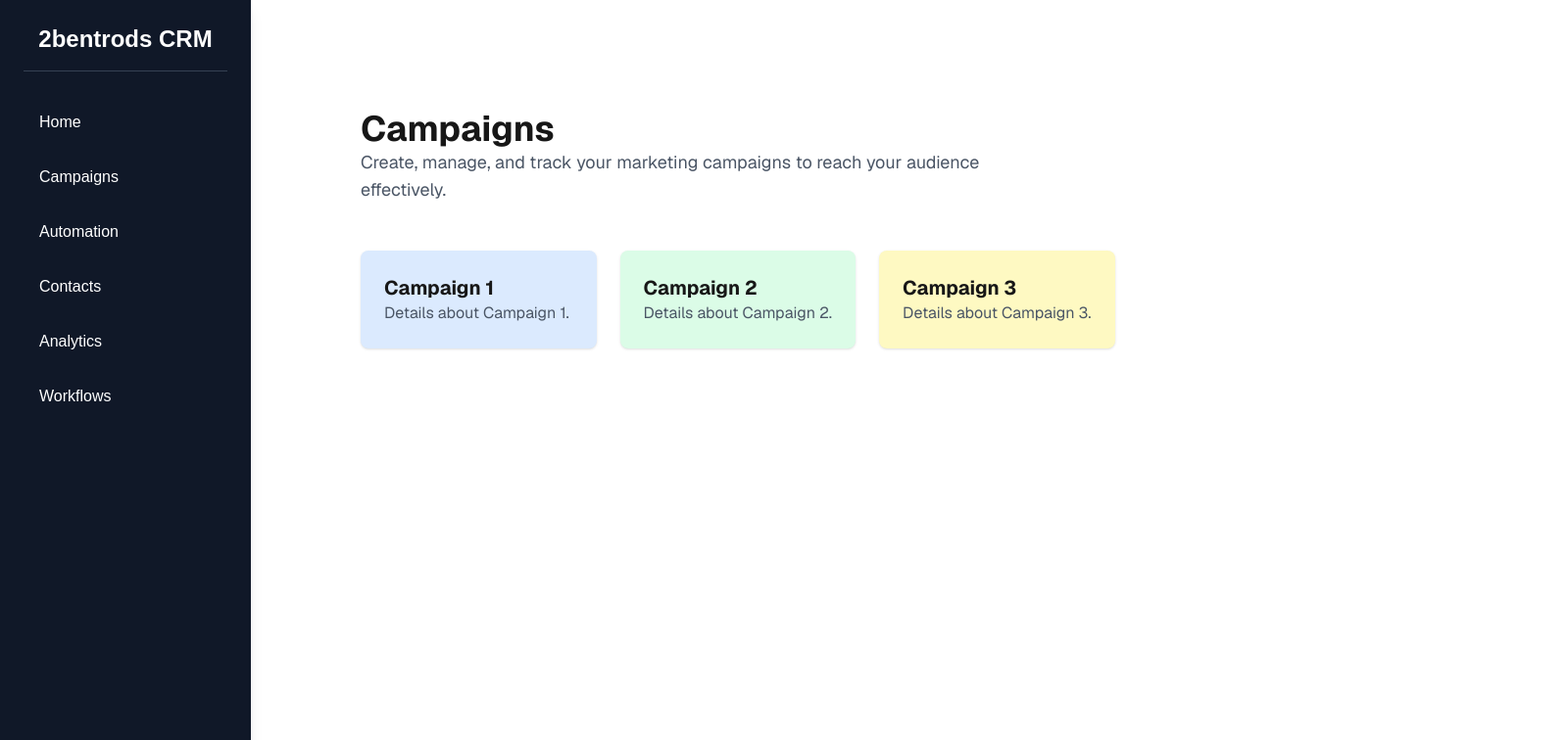
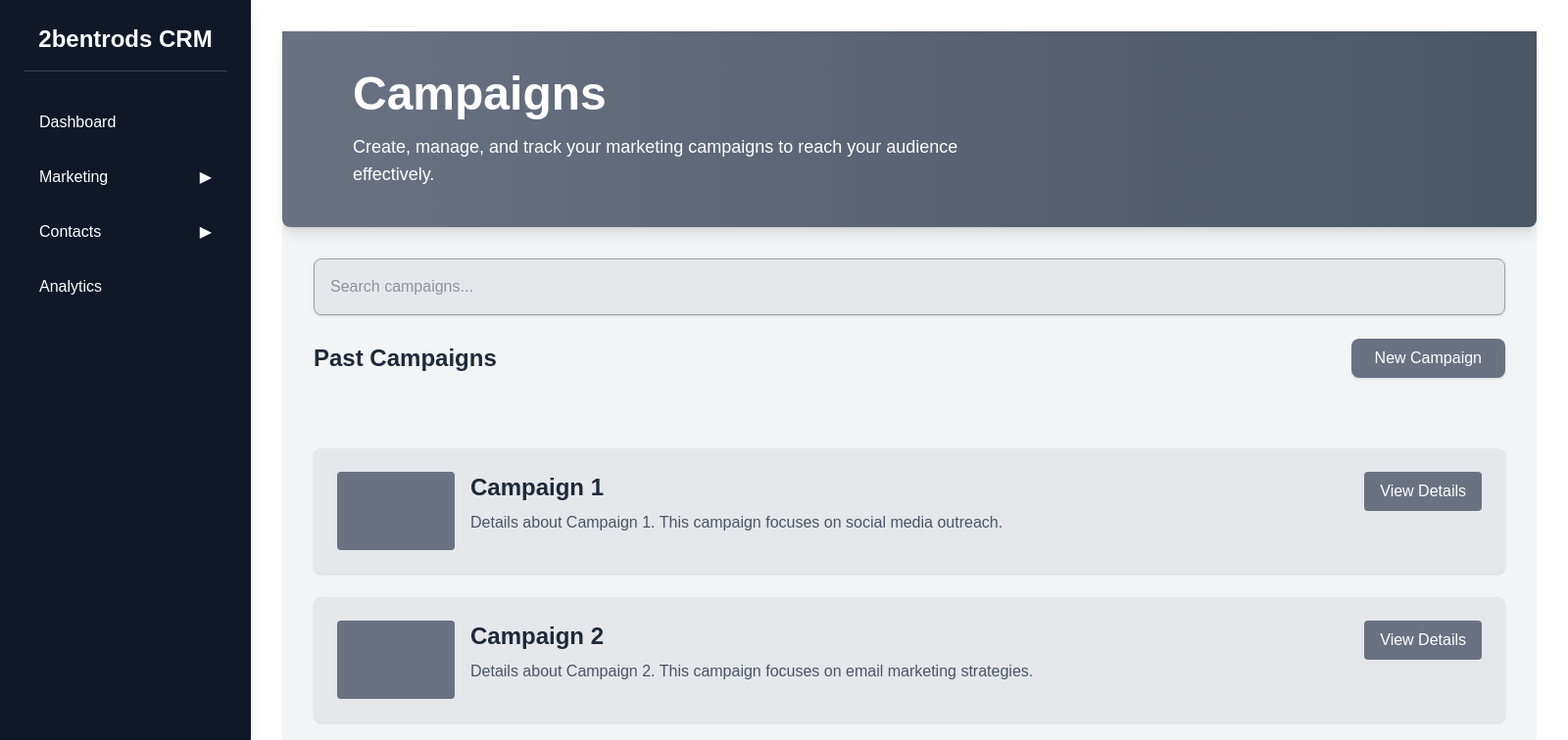
Before and after one commit to anhnguyen765/qut_capstone_t301, a Next.js app in the folder my-project/: page /campaigns in a window 1280 px wide. Shown: the top 756 px of the page at 98% size, 1600 px wide, since content can reach past the window. Built offline with nearby package versions, Linux system fonts and the light colour scheme.

Commit message:
Fixed sidebar to medium fidelity design

```diff
--- a/my-project/app/campaigns/page.tsx
+++ b/my-project/app/campaigns/page.tsx
@@ -1,30 +1,98 @@
 export default function Campaigns() {
-    return (
-      <div className="min-h-screen p-8 sm:p-20 font-[family-name:var(--font-geist-sans)]">
-        <header className="mb-12">
-          <h1 className="text-4xl font-bold text-center sm:text-left">
+  return (
+    <div className="min-h-screen w-screen bg-gray-100">
+      {/* Hero Section */}
+      <header className="bg-gradient-to-r from-gray-500 to-gray-600 text-white p-10 rounded-b-lg shadow-lg">
+        <div className="max-w-7xl mx-auto px-4 sm:px-6 lg:px-8">
+          <h1 className="text-5xl font-extrabold text-center sm:text-left">
             Campaigns
           </h1>
-          <p className="text-lg text-center sm:text-left text-gray-600 max-w-2xl">
-            Create, manage, and track your marketing campaigns to reach your audience effectively.
+          <p className="text-lg text-center sm:text-left max-w-2xl mt-4">
+            Create, manage, and track your marketing campaigns to reach your
+            audience effectively.
           </p>
-        </header>
+        </div>
+      </header>
 
-        <section className="grid grid-cols-1 sm:grid-cols-2 lg:grid-cols-3 gap-6">
-          {/* Placeholder for campaign cards */}
-          <div className="p-6 bg-blue-100 rounded-lg shadow">
-            <h2 className="text-xl font-bold">Campaign 1</h2>
-            <p className="text-gray-600">Details about Campaign 1.</p>
+      {/* Search Bar */}
+      <div className="max-w-7xl mx-auto px-4 sm:px-6 lg:px-8 mt-8">
+        <input
+          type="text"
+          placeholder="Search campaigns..."
+          className="w-full p-4 border border-gray-400 rounded-lg shadow-sm focus:outline-none focus:ring-2 focus:ring-gray-500 focus:border-gray-500 bg-gray-200 text-gray-700"
+        />
+      </div>
+
+      <div className="max-w-7xl mx-auto px-4 sm:px-6 lg:px-8">
+        <div className="flex justify-between items-center py-6">
+          <h2 className="text-2xl font-bold text-gray-800">Past Campaigns</h2>
+          <button className="px-6 py-2 bg-gray-500 text-white rounded-lg shadow hover:bg-gray-600 transition-colors">
+            New Campaign
+          </button>
+        </div>
+      </div>
+
+      {/* Campaign List Section */}
+      <main className="max-w-7xl mx-auto px-4 sm:px-6 lg:px-8 py-12">
+        <section className="space-y-6">
+          {/* Campaign Item 1 */}
+          <div className="flex items-start p-6 bg-gray-200 rounded-lg shadow hover:shadow-lg transition-shadow duration-300">
+            <div className="w-30 h-20 bg-gray-500 rounded mr-4"></div>
+            <div className="flex-1">
+              <h2 className="text-2xl font-bold mb-2 text-gray-800">
+                Campaign 1
+              </h2>
+              <p className="text-gray-600">
+                Details about Campaign 1. This campaign focuses on social media
+                outreach.
+              </p>
+            </div>
+            <button className="ml-auto px-4 py-2 bg-gray-500 text-white rounded hover:bg-gray-600 transition-colors">
+              View Details
+            </button>
           </div>
-          <div className="p-6 bg-green-100 rounded-lg shadow">
-            <h2 className="text-xl font-bold">Campaign 2</h2>
-            <p className="text-gray-600">Details about Campaign 2.</p>
+
+          {/* Campaign Item 2 */}
+          <div className="flex items-start p-6 bg-gray-200 rounded-lg shadow hover:shadow-lg transition-shadow duration-300">
+            <div className="w-30 h-20 bg-gray-500 rounded mr-4"></div>
+            <div className="flex-1">
+              <h2 className="text-2xl font-bold mb-2 text-gray-800">
+                Campaign 2
+              </h2>
+              <p className="text-gray-600">
+                Details about Campaign 2. This campaign focuses on email
+                marketing strategies.
+              </p>
+            </div>
+            <button className="ml-auto px-4 py-2 bg-gray-500 text-white rounded hover:bg-gray-600 transition-colors">
+              View Details
+            </button>
           </div>
-          <div className="p-6 bg-yellow-100 rounded-lg shadow">
-            <h2 className="text-xl font-bold">Campaign 3</h2>
-            <p className="text-gray-600">Details about Campaign 3.</p>
+
+          {/* Campaign Item 3 */}
+          <div className="flex items-start p-6 bg-gray-200 rounded-lg shadow hover:shadow-lg transition-shadow duration-300">
+            <div className="w-30 h-20 bg-gray-500 rounded mr-4"></div>
+            <div className="flex-1">
+              <h2 className="text-2xl font-bold mb-2 text-gray-800">
+                Campaign 3
+              </h2>
+              <p className="text-gray-600">
+                Details about Campaign 3. This campaign focuses on direct mail
+                campaigns.
+              </p>
+            </div>
+            <button className="ml-auto px-4 py-2 bg-gray-500 text-white rounded hover:bg-gray-600 transition-colors">
+              View Details
+            </button>
           </div>
         </section>
-      </div>
-    );
-  }
+      </main>
+
+      {/* Footer */}
+      <footer className="bg-gray-300 py-6 mt-12">
+        <div className="max-w-7xl mx-auto px-4 sm:px-6 lg:px-8 text-center text-gray-700">
+        </div>
+      </footer>
+    </div>
+  );
+}
--- a/my-project/app/components/Sidebar.tsx
+++ b/my-project/app/components/Sidebar.tsx
@@ -1,18 +1,39 @@
+"use client";
+
+import { useState } from "react";
 import Link from "next/link";
 
 export default function Sidebar() {
+  const [isMarketingOpen, setMarketingOpen] = useState(false);
+  const [isContactsOpen, setContactsOpen] = useState(false);
+
   return (
     <aside className="w-64 h-full bg-gray-900 text-white flex flex-col p-6 shadow-lg">
       <h2 className="text-2xl font-bold mb-8 text-center border-b border-gray-700 pb-4">
         2bentrods CRM
       </h2>
       <nav className="flex flex-col gap-4">
+        {/* Dashboard */}
         <Link
           href="/"
           className="px-4 py-2 rounded-lg transition-colors hover:bg-gray-700 hover:text-blue-400"
         >
-          Home
+          Dashboard
         </Link>
+
+        {/* Marketing Section */}
+        <div>
+          <button
+            onClick={() => setMarketingOpen(!isMarketingOpen)}
+            className="w-full flex items-center justify-between px-4 py-2 rounded-lg transition-colors hover:bg-gray-700 hover:text-blue-400"
+          >
+            <span>Marketing</span>
+            <span className={`transform transition-transform ${isMarketingOpen ? "rotate-90" : ""}`}>
+              ▶
+            </span>
+          </button>
+          {isMarketingOpen && (
+            <div className="ml-4 mt-2 flex flex-col gap-2">
               <Link
                 href="/campaigns"
                 className="px-4 py-2 rounded-lg transition-colors hover:bg-gray-700 hover:text-blue-400"
@@ -20,29 +41,69 @@ export default function Sidebar() {
                 Campaigns
               </Link>
               <Link
-          href="/automation"
+                href="/templates"
                 className="px-4 py-2 rounded-lg transition-colors hover:bg-gray-700 hover:text-blue-400"
               >
-          Automation
+                Templates
               </Link>
               <Link
-          href="/contacts"
+                href="/newsletters"
                 className="px-4 py-2 rounded-lg transition-colors hover:bg-gray-700 hover:text-blue-400"
               >
-          Contacts
+                Newsletters
               </Link>
+            </div>
+          )}
+        </div>
+
+        {/* Contacts Section */}
+        <div>
+          <button
+            onClick={() => setContactsOpen(!isContactsOpen)}
+            className="w-full flex items-center justify-between px-4 py-2 rounded-lg transition-colors hover:bg-gray-700 hover:text-blue-400"
+          >
+            <span>Contacts</span>
+            <span className={`transform transition-transform ${isContactsOpen ? "rotate-90" : ""}`}>
+              ▶
+            </span>
+          </button>
+          {isContactsOpen && (
+            <div className="ml-4 mt-2 flex flex-col gap-2">
+              <Link
+                href="/contacts/companies"
+                className="px-4 py-2 rounded-lg transition-colors hover:bg-gray-700 hover:text-blue-400"
+              >
+                Companies
+              </Link>
+              <Link
+                href="/contacts/private"
+                className="px-4 py-2 rounded-lg transition-colors hover:bg-gray-700 hover:text-blue-400"
+              >
+                Private
+              </Link>
+              <Link
+                href="/contacts/groups"
+                className="px-4 py-2 rounded-lg transition-colors hover:bg-gray-700 hover:text-blue-400"
+              >
+                Groups
+              </Link>
+              <Link
+                href="/contacts/schools"
+                className="px-4 py-2 rounded-lg transition-colors hover:bg-gray-700 hover:text-blue-400"
+              >
+                Schools
+              </Link>
+            </div>
+          )}
+        </div>
+
+        {/* Analytics */}
         <Link
           href="/analytics"
           className="px-4 py-2 rounded-lg transition-colors hover:bg-gray-700 hover:text-blue-400"
         >
           Analytics
         </Link>
-        <Link
-          href="/workflows"
-          className="px-4 py-2 rounded-lg transition-colors hover:bg-gray-700 hover:text-blue-400"
-        >
-          Workflows
-        </Link>
       </nav>
     </aside>
   );
```
Also changed, not shown: my-project/app/templates/page.tsx (renamed from my-project/app/automation/page.tsx). Lines whose indentation alone changed are shown as unchanged.
